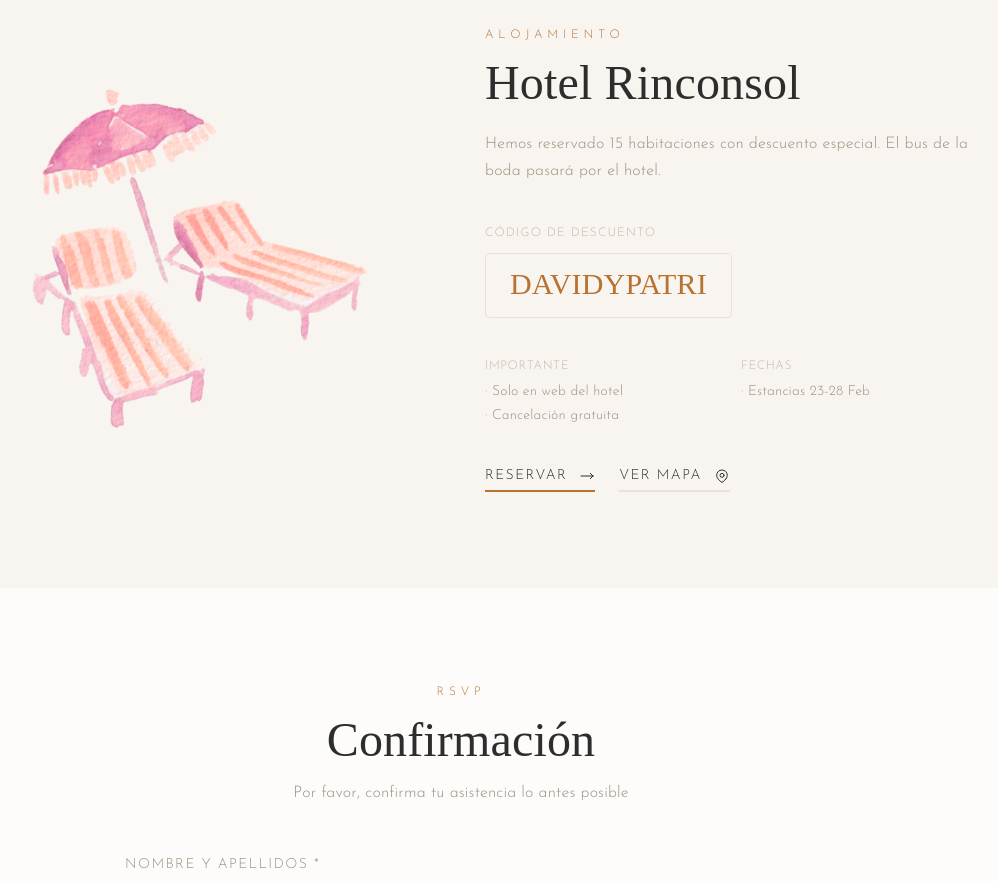
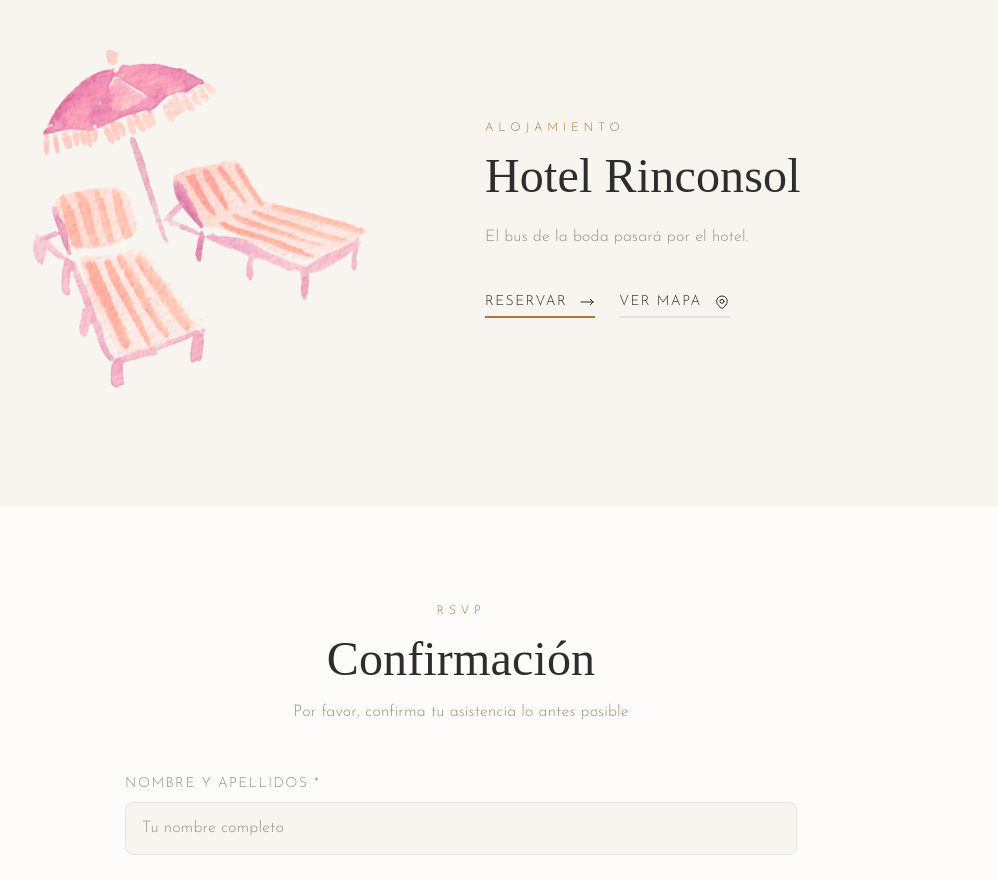
Before and after one commit to oriahector/wedding, a React (Vite) app: page / in a window 1280 px wide. Shown: the part 2240-3121 px from the top of the page, without its empty margins (179-1177 px from the left). Built offline with nearby package versions, Linux system fonts and the light colour scheme; a web font is replaced by a local one.

Commit message:
update hotel

```diff
--- a/src/App.jsx
+++ b/src/App.jsx
@@ -463,42 +463,8 @@
                 Hotel Rinconsol
               </h2>
               <p className="text-[var(--color-taupe)] mb-10">
-                Hemos reservado 15 habitaciones con descuento especial. El bus
-                de la boda pasará por el hotel.
+                El bus de la boda pasará por el hotel.
               </p>
-
-              {/* Code */}
-              <div className="mb-10">
-                <p className="text-[var(--color-taupe)]/60 text-xs uppercase tracking-widest mb-3">
-                  Código de descuento
-                </p>
-                <div className="inline-block border border-[var(--color-sand)] px-6 py-3 rounded">
-                  <code className="font-title text-2xl md:text-3xl text-[var(--color-terracotta)]">
-                    DAVIDYPATRI
-                  </code>
-                </div>
-              </div>
-
-              {/* Info */}
-              <div className="grid grid-cols-2 gap-6 text-sm mb-10">
-                <div>
-                  <p className="text-[var(--color-taupe)]/60 text-xs uppercase tracking-wider mb-2">
-                    Importante
-                  </p>
-                  <ul className="text-[var(--color-taupe)] space-y-1">
-                    <li>· Solo en web del hotel</li>
-                    <li>· Cancelación gratuita</li>
-                  </ul>
-                </div>
-                <div>
-                  <p className="text-[var(--color-taupe)]/60 text-xs uppercase tracking-wider mb-2">
-                    Fechas
-                  </p>
-                  <ul className="text-[var(--color-taupe)] space-y-1">
-                    <li>· Estancias 23-28 Feb</li>
-                  </ul>
-                </div>
-              </div>
 
               <div className="flex flex-wrap gap-6 justify-center lg:justify-start">
                 <a
```
